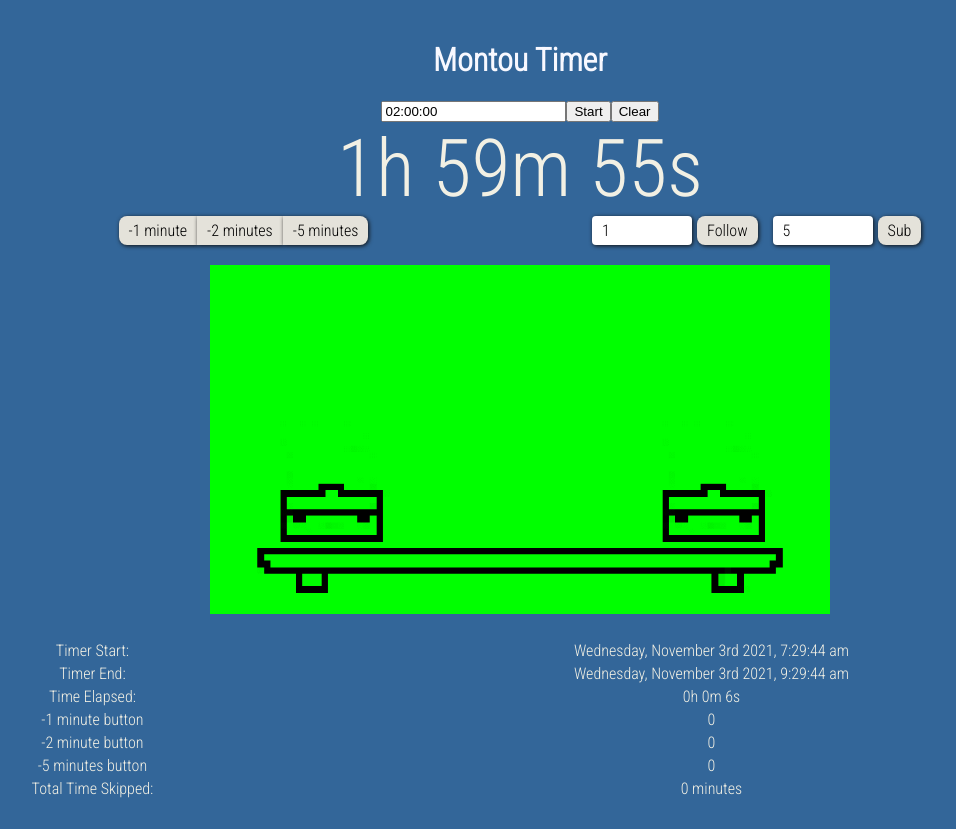
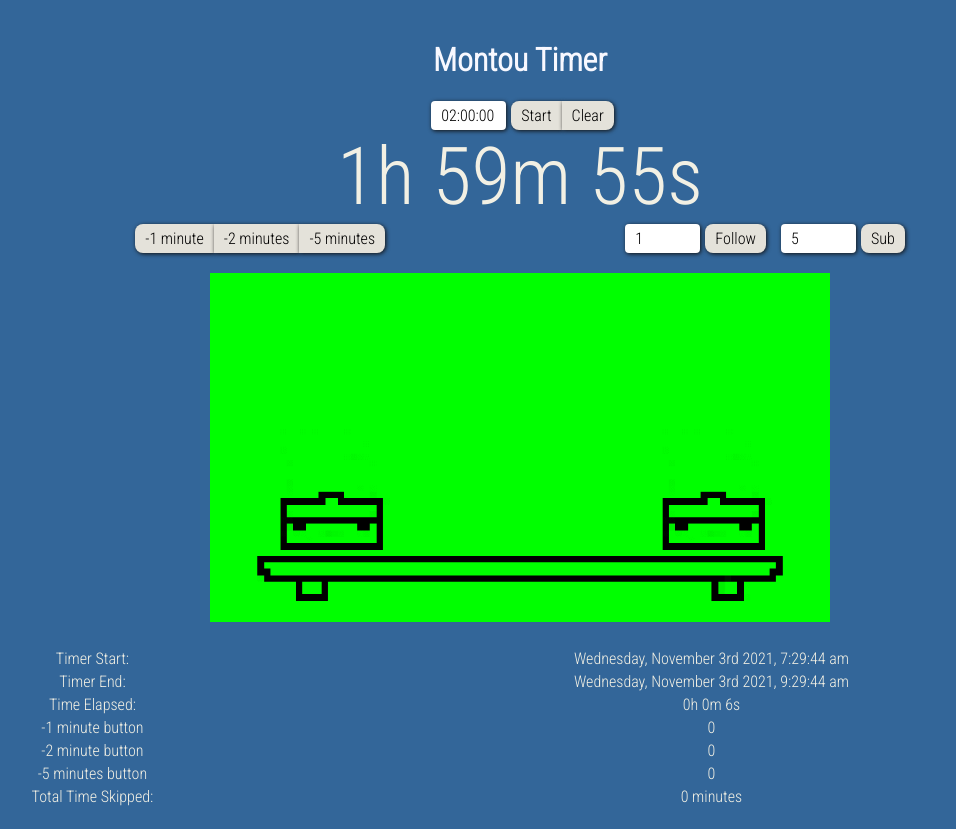
Before and after one commit to rrTong/montou-timer, a React (Create React App) app: page / in a window 1280 px wide. Shown: the whole page, without its empty margins (120-1076 px from the left). Built offline with nearby package versions, Linux system fonts and the light colour scheme.

Commit message:
improve custom timer colons, add css to custom timer

```diff
--- a/src/App.css
+++ b/src/App.css
@@ -3,6 +3,35 @@
   padding: 20px;
 }
 
+.input {
+  font-size: 1rem;
+  font-family: "Roboto Condensed", sans-serif;
+  border: none;
+  border-radius: 4px;
+  padding: 5px 10px;
+  margin: 0 5px;
+  width: 75px;
+  filter: drop-shadow(1px 1px 2px #111111);
+}
+
+.button {
+  font-size: 1rem;
+  font-family: "Roboto Condensed", sans-serif;
+  background-color: rgb(228, 226, 218);
+  border: none;
+  padding: 5px 10px;
+  transition: 0.2s;
+  filter: drop-shadow(1px 1px 2px #111111);
+  border-radius: 8px;
+}
+
+#button-start {
+  border-radius: 8px 0 0 8px;
+}
+
+#button-clear {
+  border-radius: 0 8px 8px 0;
+}
 h1 {
   color: rgb(248, 248, 255);
 }
--- a/src/App.js
+++ b/src/App.js
@@ -13,10 +13,12 @@ function App() {
 
   const handleTimerInput = (e) => {
     const re = /^\d{0,2}:?[0-9]{0,2}:?[0-9]{0,2}$/;
-    const two_chars_no_colons_regex = /([^:]{2}(?!:))/;
+    const reAddColon = /(\d{2}(?!:))/;
 
-    if (e.target.value.match(re)) {
-      setTimerInput(e.target.value.replace(two_chars_no_colons_regex, "$1:"));
+    if (e.target.value.match(re) && e.target.value.length < 7) {
+      setTimerInput(e.target.value.replace(reAddColon, "$1:"));
+    } else if (e.target.value.match(re) && e.target.value.length < 9) {
+      setTimerInput(e.target.value);
     }
 
     let [h, m, s] = e.target.value.split(":");
@@ -42,16 +44,28 @@ function App() {
       <h1>Montou Timer</h1>
       <form onSubmit={(e) => handleTimerSubmit(e)}>
         <input
+          className="input"
           type="text"
+          placeholder="02:00:00"
           value={timerInput}
           onChange={(e) => handleTimerInput(e)}
         />
-        <input type="submit" value="Start" />
         <input
+          className="button"
+          id="button-start"
+          type="submit"
+          value="Start"
+        />
+        <input
+          className="button"
+          id="button-clear"
           type="reset"
           value="Clear"
           onClick={() => {
             setTimerInput("");
+            setTimerInputH(2);
+            setTimerInputM(0);
+            setTimerInputS(0);
           }}
         />
       </form>
--- a/src/styles/Timer.css
+++ b/src/styles/Timer.css
@@ -19,7 +19,7 @@
   border-radius: 4px;
   padding: 5px 10px;
   margin: 0 5px;
-  width: 100px;
+  width: 75px;
   filter: drop-shadow(1px 1px 2px #111111);
 }
 
```
